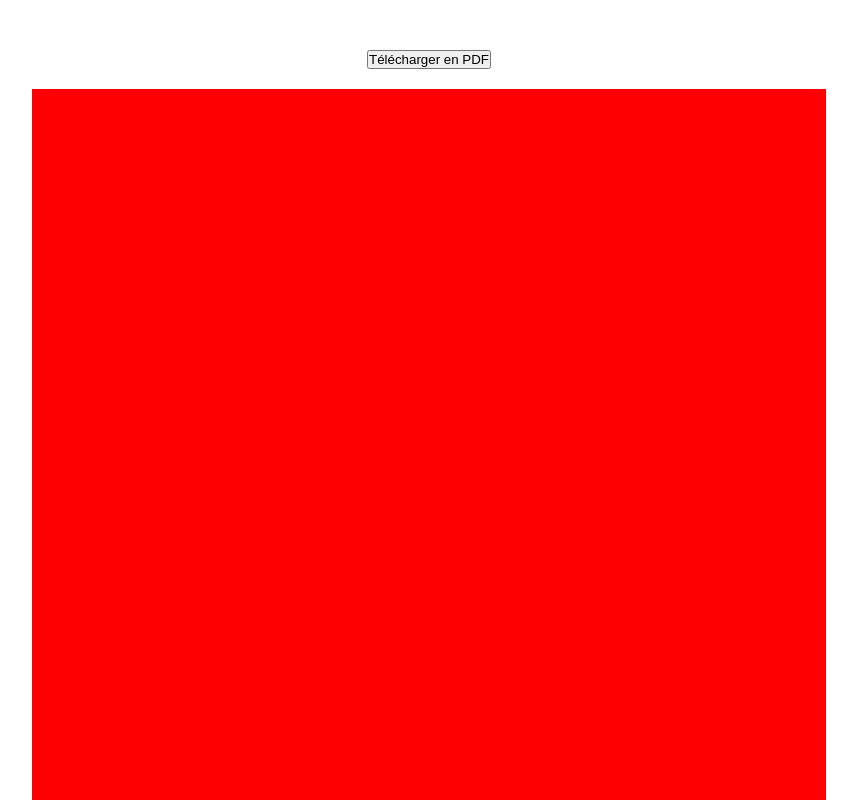
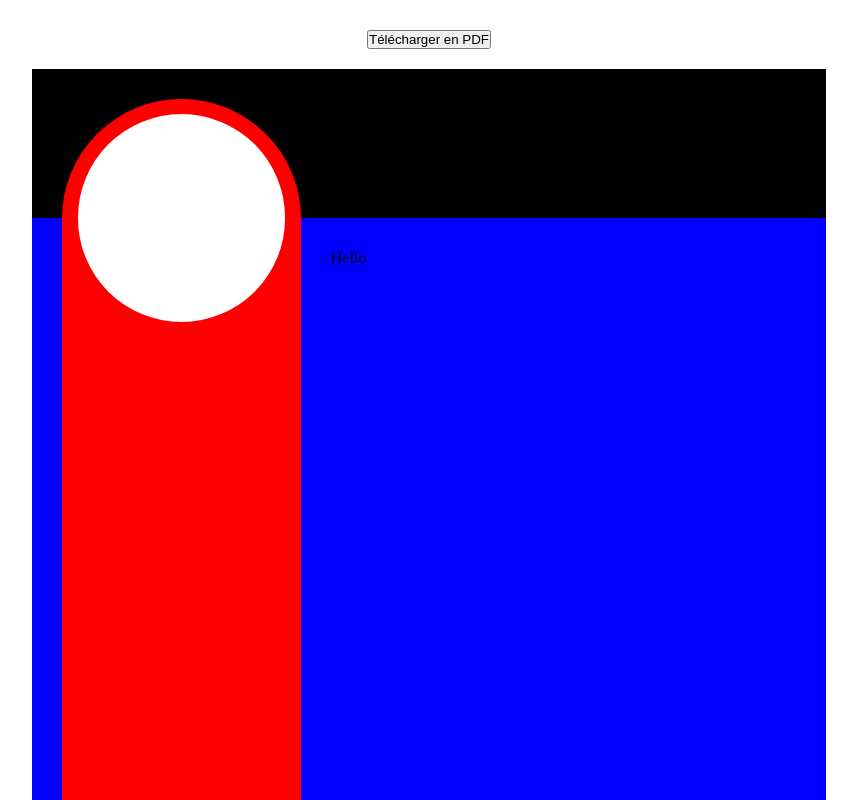
Before and after one commit to lucas-faget/svelte-cv, a Svelte app: page / in a window 1280 px wide. Shown: the top 800 px of the page, without its empty margins (211-1068 px from the left). Built offline with nearby package versions, Linux system fonts and the light colour scheme.

Commit message:
CV skeleton

```diff
--- a/src/App.svelte
+++ b/src/App.svelte
@@ -21,23 +21,80 @@
     <button on:click={generatePDF}>Télécharger en PDF</button>
 
     <div id="cv">
+        <div class="aside">
+            <div class="picture">
 
+            </div>
+        </div>
+
+        <div class="header">
+
+        </div>
+        <div class="body">
+            Hello
+        </div>
     </div>
 </main>
 
 <style>
+    :root {
+        --cv-width: 210mm;
+        --cv-height: 297mm;
+
+        --padding: 8mm;
+
+        --aside-width: 63mm;
+        --picture-size: 55mm;
+    }
+
     main {
         display: flex;
         flex-direction: column;
         justify-content: center;
         align-items: center;
         gap: 20px;
-        margin-block: 50px;
+        margin-block: 30px 50px;
     }
 
     #cv {
-        background-color: red;
+        position: relative;
         width: 210mm;
         height: 297mm;
+        display: flex;
+        flex-direction: column;
+    }
+
+    .aside {
+        background: red;
+        position: absolute;
+        top: var(--padding);
+        left: var(--padding);
+        width: var(--aside-width);
+        height: calc(var(--cv-height) - 2*var(--padding));
+        border-radius: var(--aside-width);
+    }
+
+    .picture {
+        position: absolute;
+        top: calc((var(--aside-width) - var(--picture-size)) / 2);
+        left: calc((var(--aside-width) - var(--picture-size)) / 2);
+        background: #fff;
+        width: var(--picture-size);
+        height: var(--picture-size);
+        border-radius: 100%;
+    }
+
+    .header {
+        background: #000;
+        width: 100%;
+        height: calc((var(--aside-width) / 2) + var(--padding));
+    }
+
+    .body {
+        background: blue;
+        width: 100%;
+        flex: 1;
+        padding-block: var(--padding);
+        padding-inline: calc(2 * var(--padding) + var(--aside-width)) var(--padding);
     }
 </style>
```
